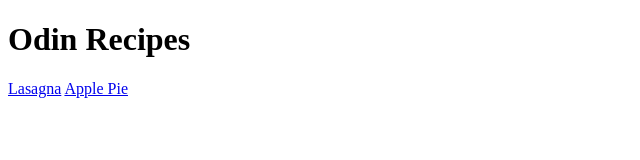
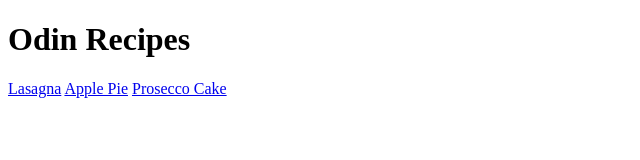
Before and after one commit to lindelwa122/odin-recipes, a plain HTML site: page index.html in a window 1280 px wide. Shown: the whole page, without its empty margins (0-640 px from the left). Drawn offline with Linux system fonts and the light colour scheme.

Commit message:
Link to prosecco_cake.html

```diff
--- a/index.html
+++ b/index.html
@@ -11,6 +11,7 @@
 
     <a href="recipes/lasagna.html">Lasagna</a>
     <a href="recipes/apple_pie.html">Apple Pie</a>
+    <a href="recipes/prosecco_cake.html">Prosecco Cake</a>
 </body>
 
 </html>
```
